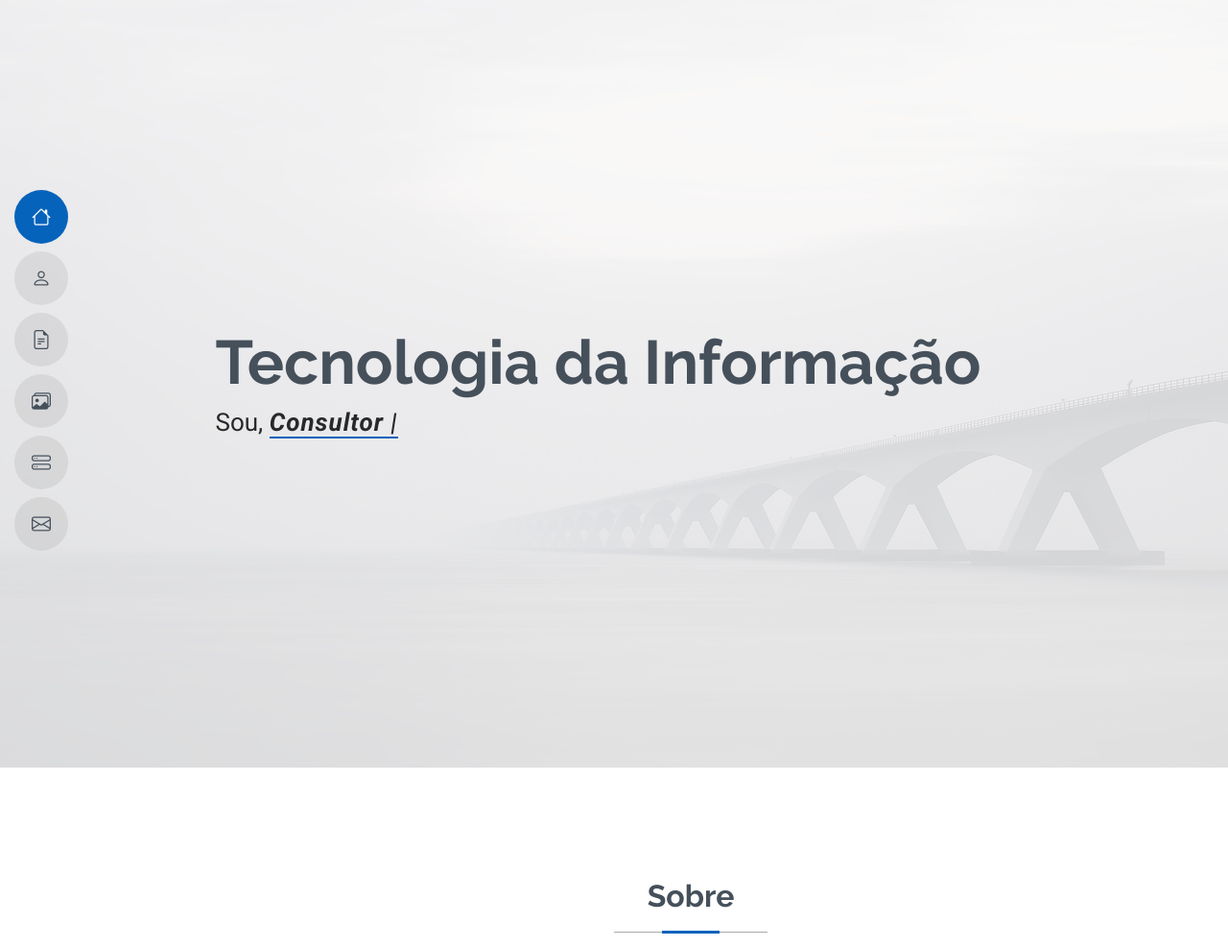
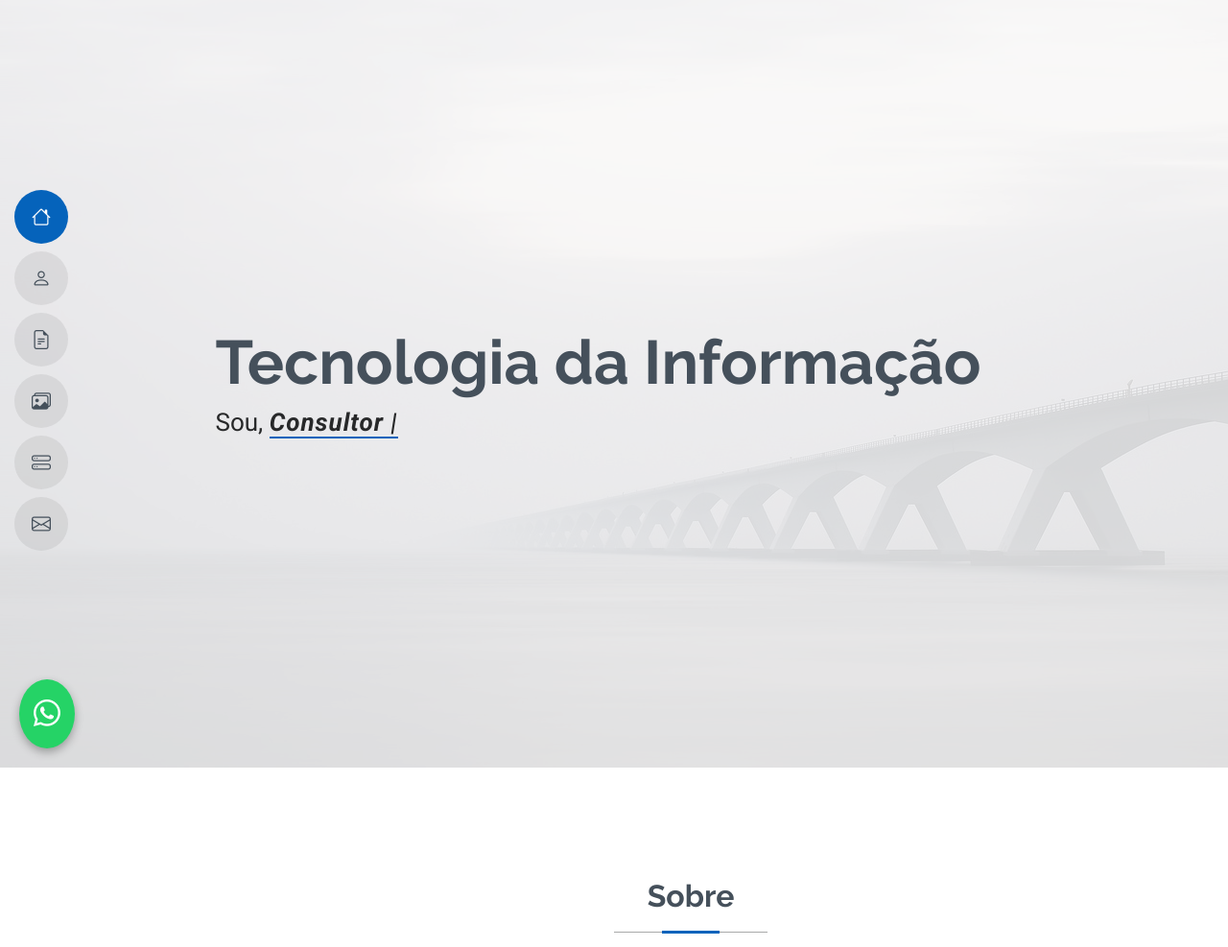
Before and after one commit to betosantos/projetoflask, a Flask app: page / in a window 1280 px wide. Shown: the top 987 px of the page at 96% size. Run offline with Flask 3, Linux system fonts and the light colour scheme; data that the repository does not hold is empty; some libraries are stand-ins or nearby versions.

Commit message:
adicionado botao de whatsapp do lado esquerdo

```diff
--- a/static/assets/css/main.css
+++ b/static/assets/css/main.css
@@ -1445,3 +1445,28 @@ section,
 .starter-section {
   /* Add your styles here */
 }
+
+
+
+.whatsapp-float {
+  position: fixed;
+  bottom: 20px;
+  left: 20px; /* ALTERADO de right para left */
+  background-color: #25d366;
+  color: white;
+  border-radius: 50%;
+  padding: 15px;
+  font-size: 28px;
+  z-index: 9999;
+  box-shadow: 0 4px 10px rgba(0, 0, 0, 0.3);
+  display: flex;
+  align-items: center;
+  justify-content: center;
+  text-decoration: none;
+  transition: transform 0.2s ease-in-out;
+}
+
+.whatsapp-float:hover {
+  transform: scale(1.1);
+  color: white;
+}
--- a/templates/base.html
+++ b/templates/base.html
@@ -377,12 +377,14 @@
           </div><!-- End Contact Form -->
 
         </div>
+      </div>
+    </section><!-- /Contact Section -->
+  </main>
 
-      </div>
-
-    </section><!-- /Contact Section -->
-
-  </main>
+  <!-- Coloque dentro do seu template base ou em qualquer página HTML do Flask -->
+  <a href="https://wa.me/55119961087666" class="whatsapp-float" target="_blank" title="Fale conosco no WhatsApp">
+    <i class="bi bi-whatsapp"></i>
+  </a>
 
   <footer id="footer" class="footer position-relative light-background">
     <div class="container">
@@ -397,7 +399,7 @@
       </div> -->
       <div class="container">
         <div class="copyright">
-          <span>Copyright</span> <strong class="px-1 sitename">Alex Smith</strong> <span>All Rights Reserved</span>
+          <span>Copyright</span> <strong class="px-1 sitename">Alex Smith</strong> <span>Todos os direitos reservados.</span>
         </div>
         <div class="credits">
           Designed by <a href="#">BootstrapMade</a>
@@ -423,10 +425,8 @@
   <script src="{{ url_for('static', filename="assets/vendor/imagesloaded/imagesloaded.pkgd.min.js") }}"></script>
   <script src="{{ url_for('static', filename='assets/vendor/isotope-layout/isotope.pkgd.min.js') }}"></script>
   <script src="{{ url_for('static', filename='assets/vendor/swiper/swiper-bundle.min.js') }}"></script>
-
   <!-- Main JS File -->
   <script src="{{ url_for('static', filename="assets/js/main.js") }}"></script>
 
 </body>
-
 </html>
```
